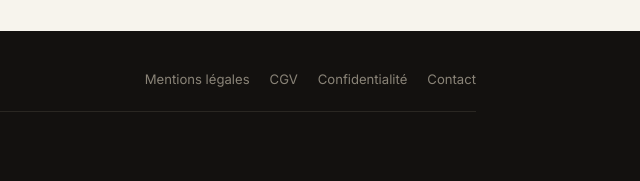
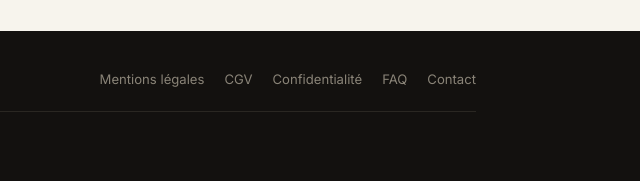
Before and after one commit to nierga13007/bailscore-site, a plain HTML site: page index.html in a window 1280 px wide. Shown: the part 2084-2265 px from the top of the page, 640-1280 px from the left. Drawn offline with Linux system fonts and the light colour scheme.

Commit message:
Update index.html

```diff
--- a/index.html
+++ b/index.html
@@ -288,6 +288,7 @@
         <a href="#">Mentions l&eacute;gales</a>
         <a href="#">CGV</a>
         <a href="#">Confidentialit&eacute;</a>
+        <a href="faq.html">FAQ</a>
         <a href="mailto:chronowebsprl@gmail.com">Contact</a>
       </div>
     </div>
```
